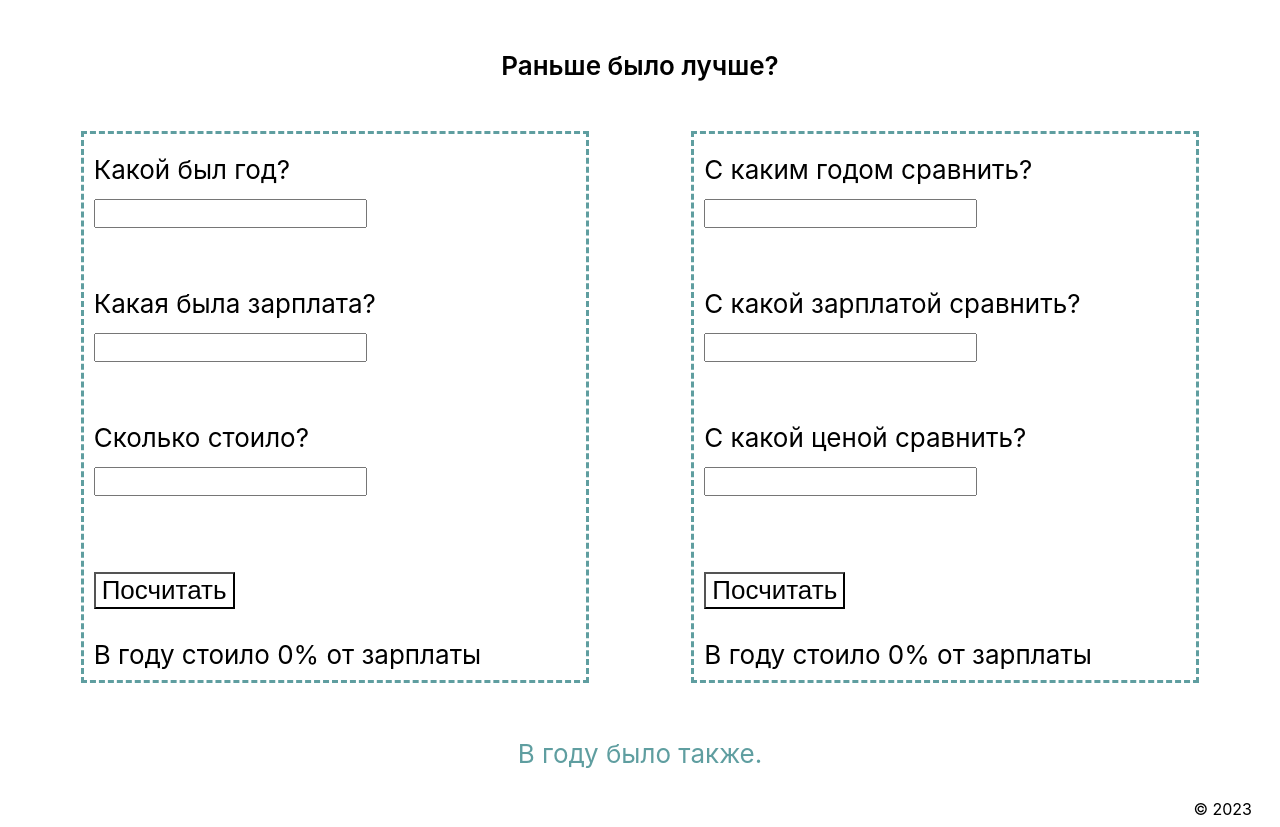
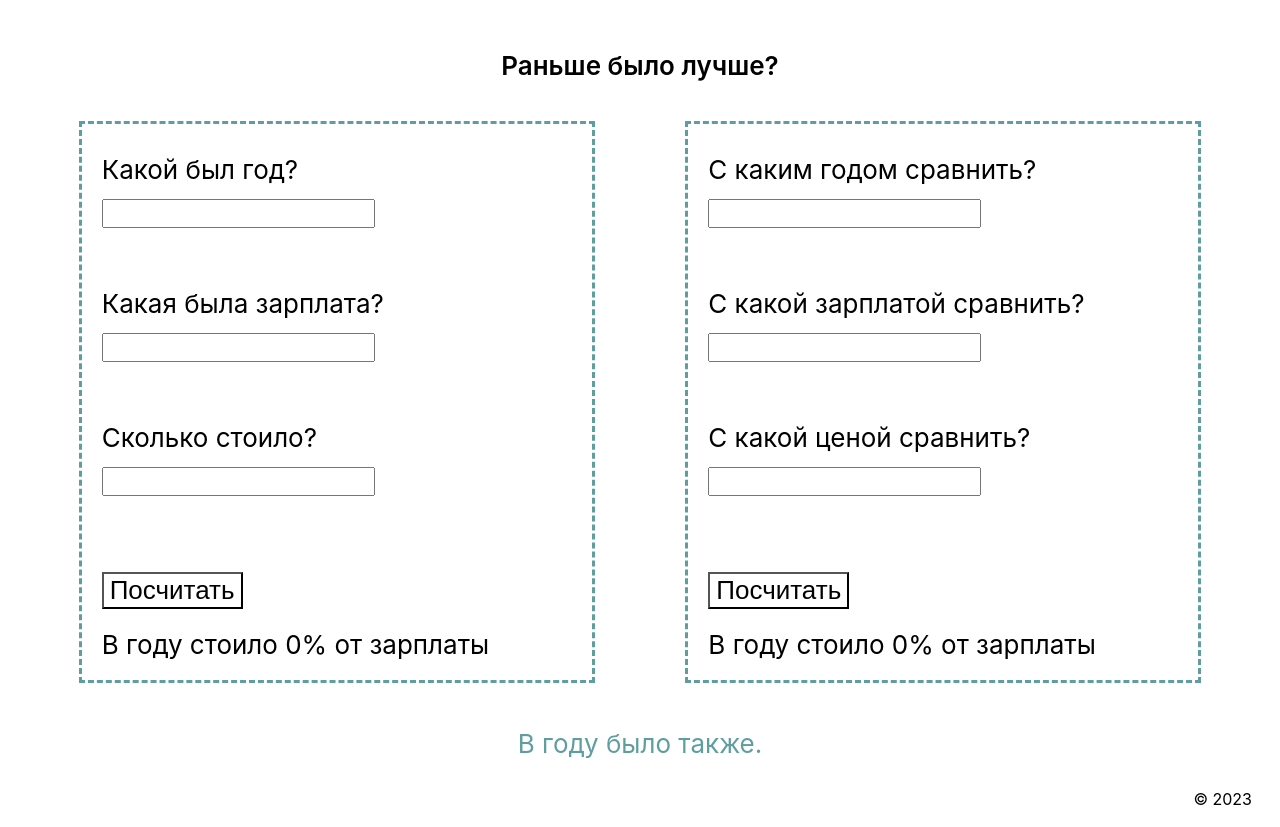
Before and after one commit to e-zotova/how-much-was-it, a React (Create React App) app: page / in a window 1280 px wide. Built offline with nearby package versions, Linux system fonts and the light colour scheme.

Commit message:
style: forms border

```diff
--- a/src/blocks/calculator/__form/calculator__form.css
+++ b/src/blocks/calculator/__form/calculator__form.css
@@ -1,6 +1,6 @@
 .calculator__form {
-  margin: 30px;
-  padding: 10px;
-  min-width: 482px;
+  margin: 20px;
+  padding: 20px;
+  min-width: 470px;
   border: cadetblue dashed;
 }
--- a/src/blocks/calculator/__result/calculator__result.css
+++ b/src/blocks/calculator/__result/calculator__result.css
@@ -1,3 +1,3 @@
 .calculator__result {
-  margin-top: 30px;
+  margin-top: 20px;
 }
```
